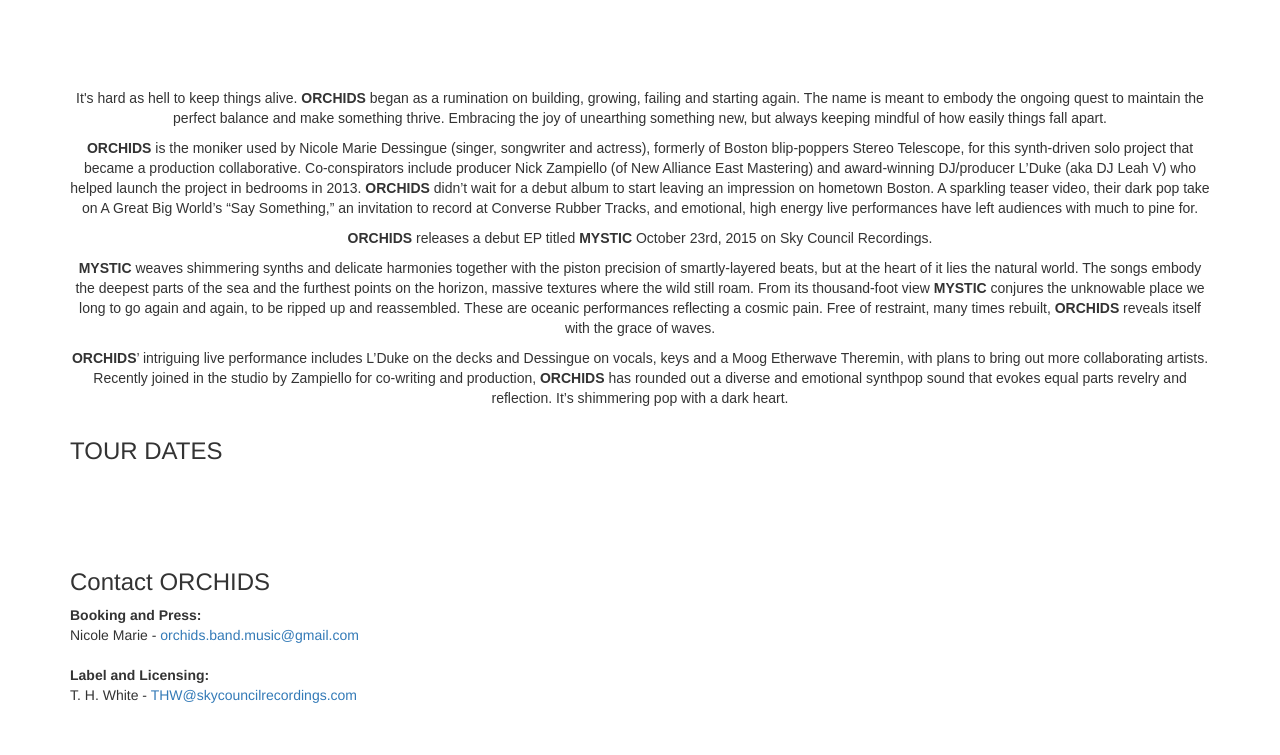
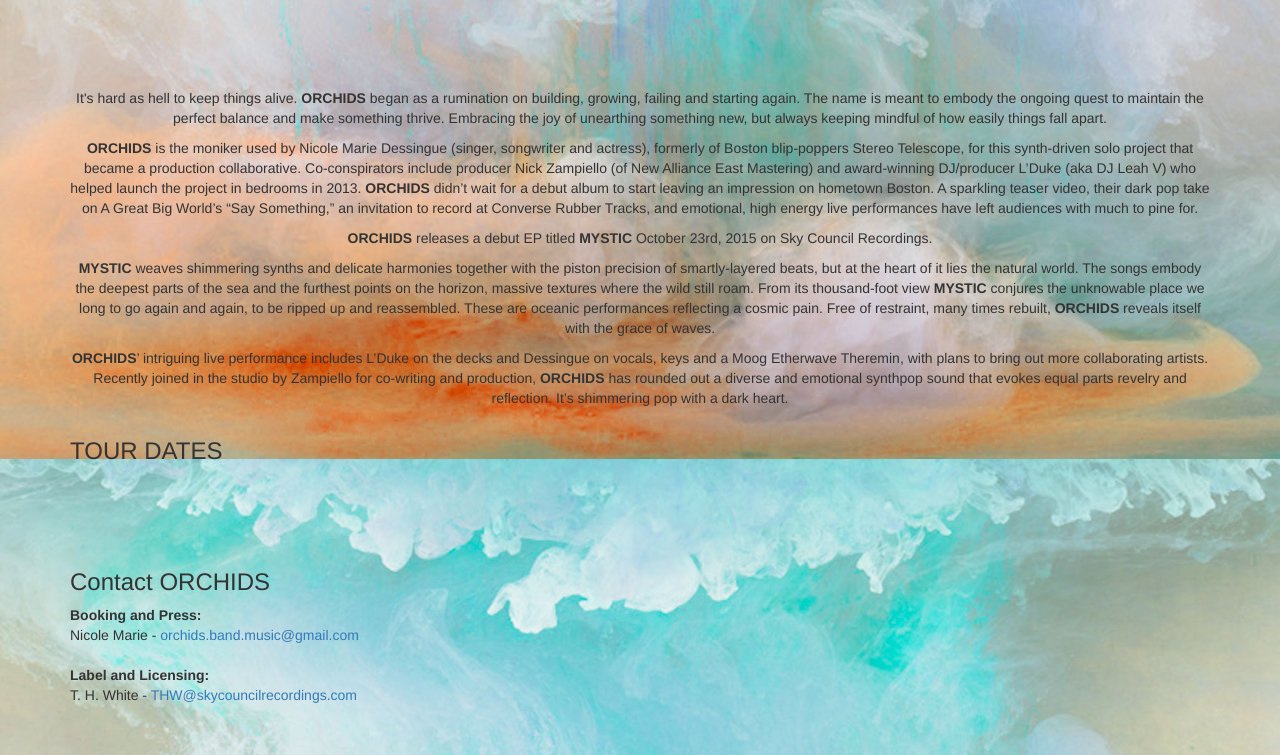
Before and after one commit to orchidsband/orchidsband.github.io, a plain HTML site: page index.html in a window 1280 px wide. Shown: the part 1928-2683 px from the top of the page. Drawn offline with nearby package versions, Linux system fonts and the light colour scheme; grey boxes are pictures that could not be loaded; a script that the page names is missing; a web font is replaced by a local one.

Commit message:
something weird w bg image

```diff
--- a/index.html
+++ b/index.html
@@ -15,9 +15,9 @@
     <title>ORCHIDS - MYSTIC - Debut EP Available Digitally Everywhere October 23rd</title>
 
     <!-- Bootstrap Core CSS -->
-    <!--<link href="css/bootstrap.css" rel="stylesheet">-->
-    <link rel="stylesheet" href="https://maxcdn.bootstrapcdn.com/bootstrap/3.3.5/css/bootstrap.min.css">
-    <link href="css/orchids.css" rel="stylesheet">
+    <link href="css/bootstrap.css" rel="stylesheet">
+    <!--<link rel="stylesheet" href="https://maxcdn.bootstrapcdn.com/bootstrap/3.3.5/css/bootstrap.min.css">
+    <link href="css/orchids.css" rel="stylesheet">-->
 
     <!-- Custom CSS -->
     <link href="css/full.css" rel="stylesheet">
```
